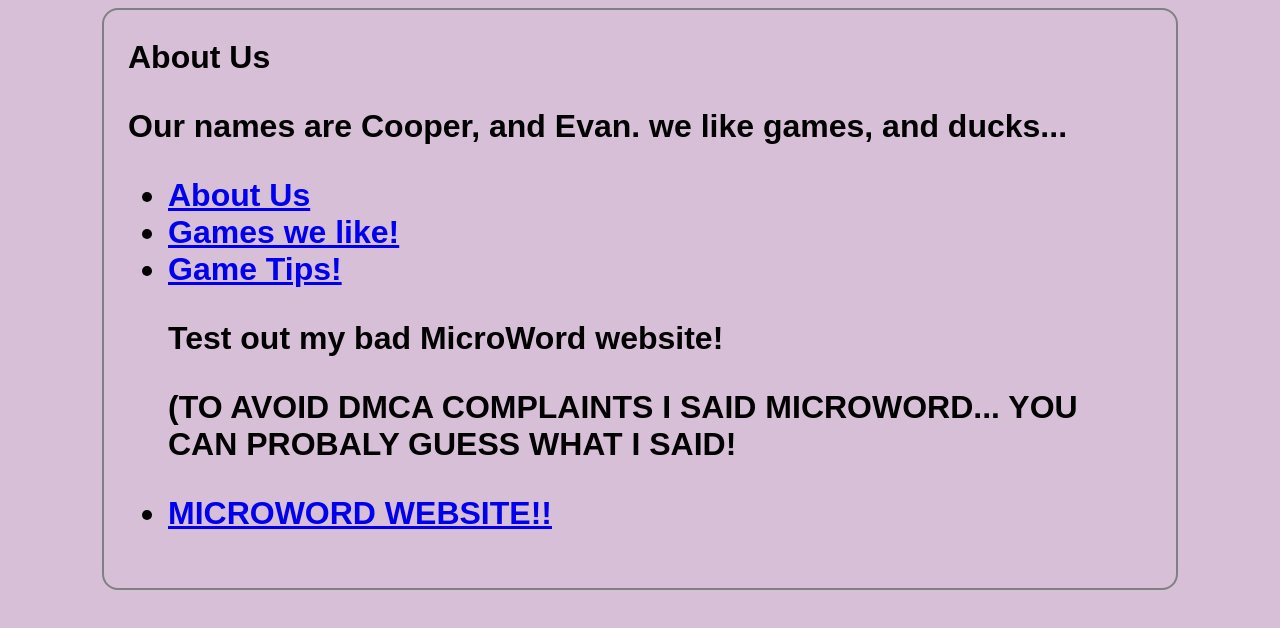
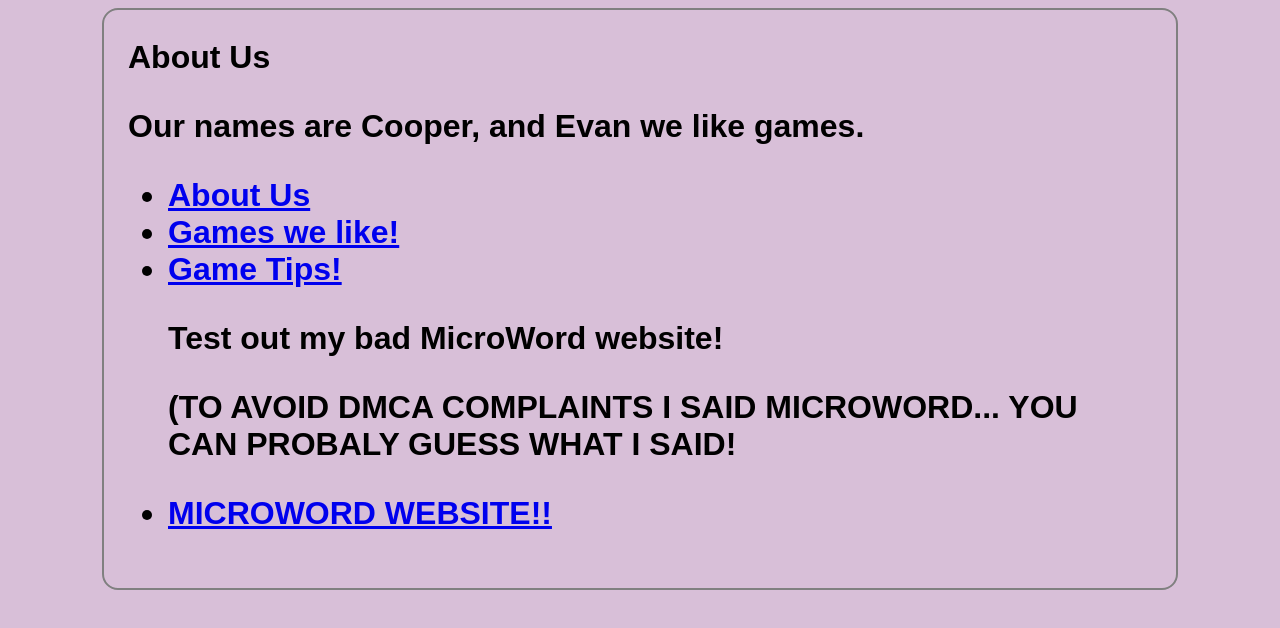
Before and after one commit to DuckSquad/DuckSquad, a plain HTML site: page index.html in a window 1280 px wide. Drawn offline with Linux system fonts and the light colour scheme; a script that the page names is missing.

Commit message:
Removed like the ducks and also closed </ul>.

```diff
--- a/index.html
+++ b/index.html
@@ -26,8 +26,7 @@ href="css/my-first-stylesheet.css"/>
 </head>
 <body>
 <h1>About Us<h1>
-<p>Our names are Cooper, and Evan.
-we like games, and ducks...</P>
+<p> Our names are Cooper, and Evan we like games. </p>
 <ul>
 <li><a href="about-us.html">About Us</a></li>
 <li><a href="our-songs.html">Games we like!</a></li>
@@ -36,6 +35,7 @@ we like games, and ducks...</P>
 <p> (TO AVOID DMCA COMPLAINTS I SAID MICROWORD... YOU CAN PROBALY GUESS WHAT I SAID! </p>
 <li><a href="about-us-test.html">MICROWORD WEBSITE!!</a></li>
 <script id="dsq-count-scr" src="//https-ducksqaud-github-io-ducksquad-1.disqus.com/count.js" async></script>
+  </ul>
 </body>
 </head>
 </html>
```
